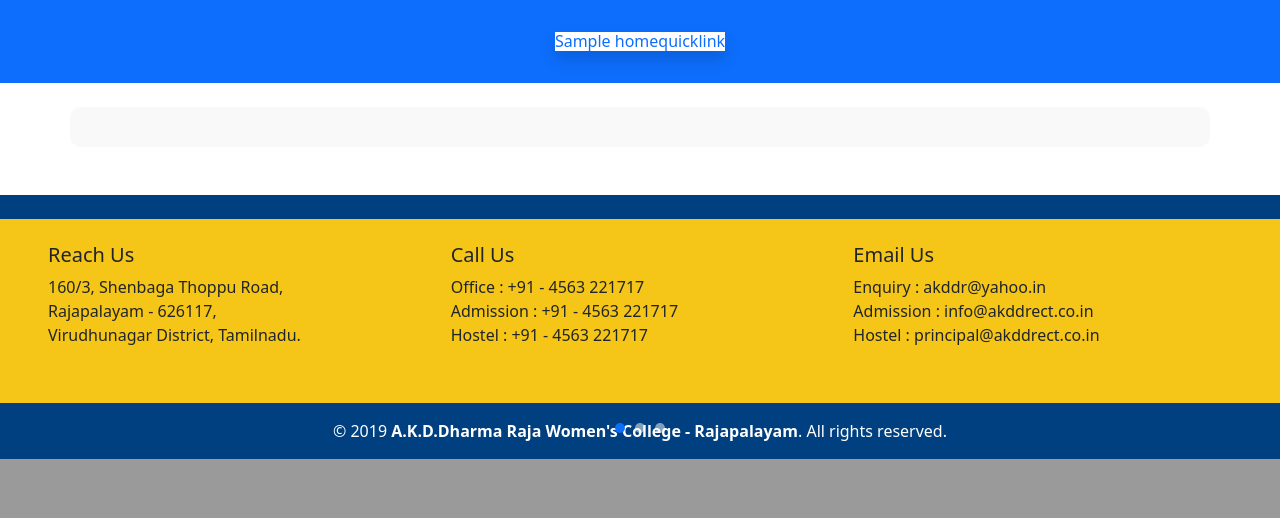
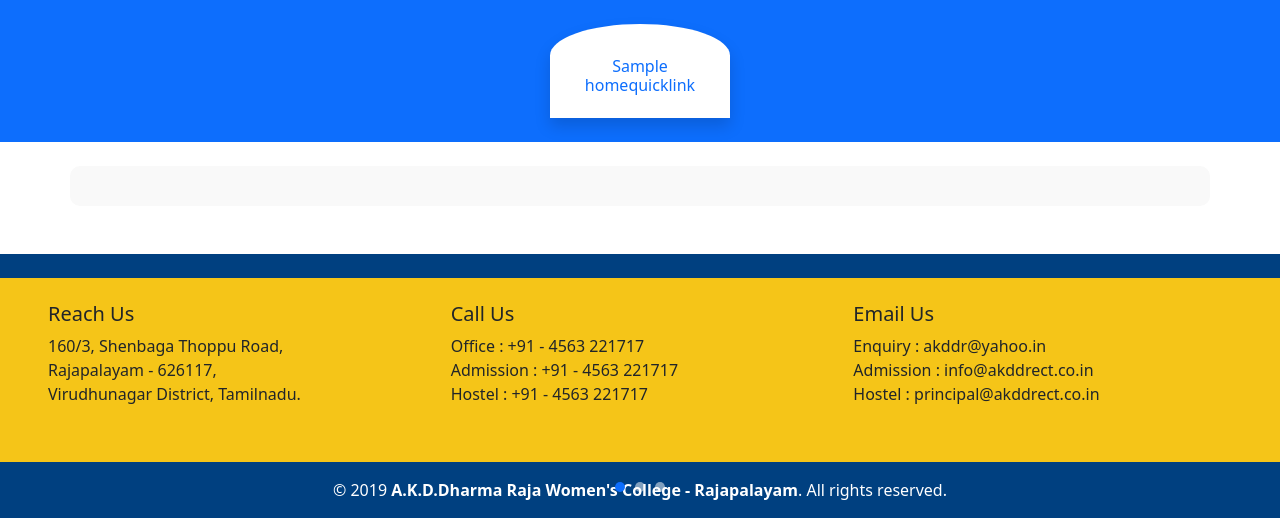
Before and after one commit to veni-56/college_site, a Django app: page / in a window 1280 px wide. Shown: the part 884-1402 px from the top of the page. Before the commit the page ends 1343 px from the top, so only its background shows below. Run offline with Django 5.2, Linux system fonts and the light colour scheme; data comes from the database, SQL or seed files in the repository; tables that the repository leaves empty hold one stand-in row (values such as "Sample post").

Commit message:
Add static for style.css

```diff
--- a/homepage/static/css/style.css
+++ b/homepage/static/css/style.css
@@ -118,3 +118,15 @@ header, .college-header {
     display: none;
   }
 }
+.akddr-box {
+  width: 180px;
+  padding: 25px 10px 15px;
+  border-top-left-radius: 60% 40%;
+  border-top-right-radius: 60% 40%;
+  transition: transform 0.3s ease;
+}
+
+.akddr-box:hover {
+  transform: translateY(-5px);
+  background-color: #e8f0ff;
+}
```
